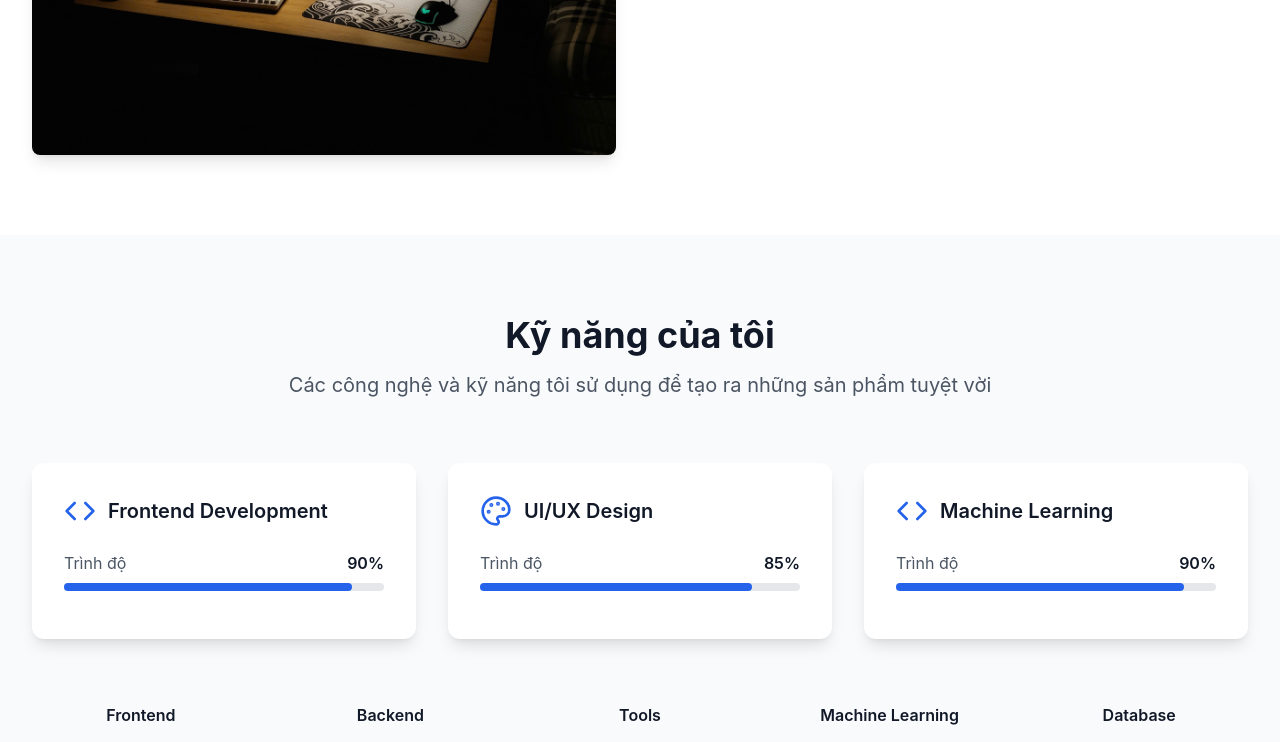
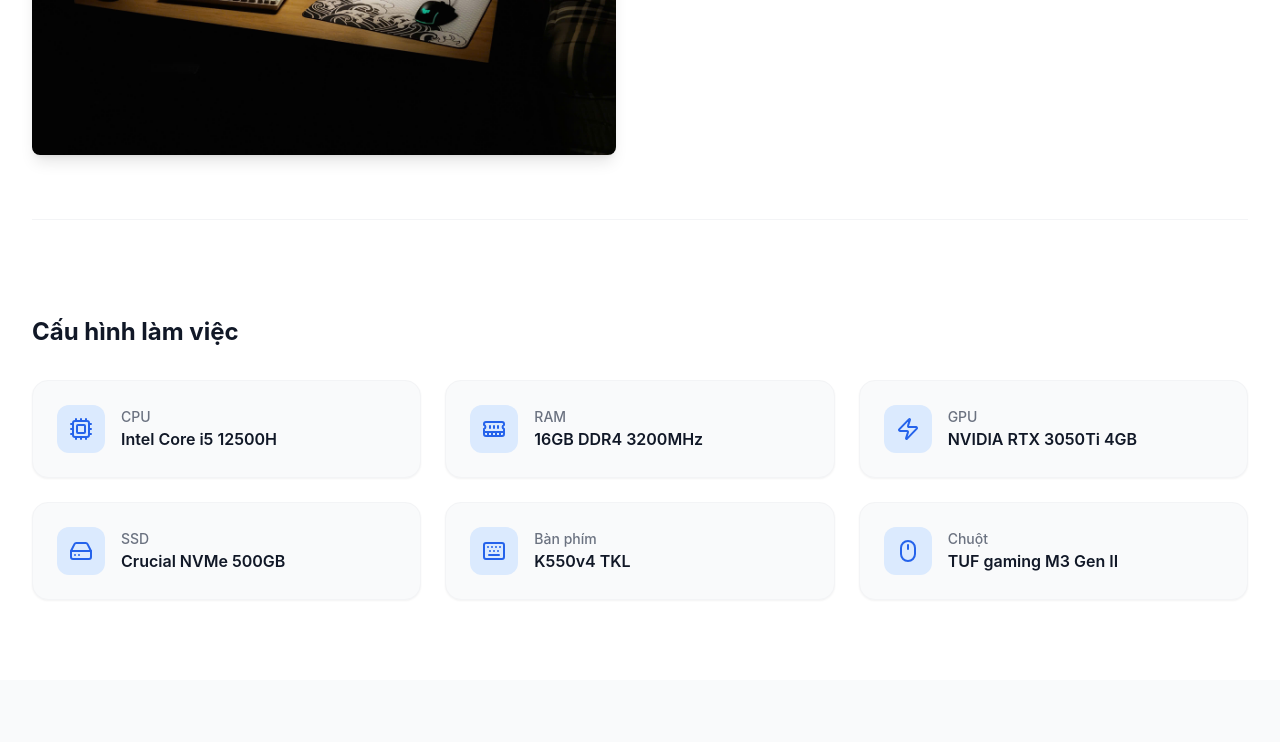
Before and after one commit to n1ml3/namle-portfolio, a React (Vite) app: page / in a window 1280 px wide. Shown: the part 1155-1897 px from the top of the page. Built offline with nearby package versions, Linux system fonts and the light colour scheme.

Commit message:
add current setup

```diff
--- a/src/components/sections/About.tsx
+++ b/src/components/sections/About.tsx
@@ -1,5 +1,6 @@
 import { AnimatedSection } from "../ui/AnimatedSection"
 import { StatItem } from "../ui/StatItem"
+import { WorkstationCard } from "../ui/WorkstationCard"
 
 export interface Stat {
   label: string
@@ -23,7 +24,7 @@ export function About({ stats }: AboutProps) {
           </div>
         </AnimatedSection>
 
-        <div className="grid md:grid-cols-2 gap-12 items-center">
+        <div className="grid md:grid-cols-2 gap-12 items-center mb-16">
           <AnimatedSection animation="slideLeft" delay={200}>
             <img
               src="/about-image.jpg"
@@ -60,6 +61,10 @@ export function About({ stats }: AboutProps) {
             </AnimatedSection>
           </div>
         </div>
+
+        <div className="border-t border-gray-100 dark:border-gray-800 pt-12">
+          <WorkstationCard />
+        </div>
       </div>
     </section>
   )
--- /dev/null
+++ b/src/components/ui/WorkstationCard.tsx
@@ -0,0 +1,69 @@
+import { Laptop, Cpu, MemoryStick, Zap, HardDrive, Keyboard, Mouse } from "lucide-react"
+import { AnimatedSection } from "./AnimatedSection"
+import type { HardwareSpec } from "../../types"
+
+/**
+ * Este componente muestra la configuración del hardware de manera elegante.
+ * Se utiliza una cuadrícula para que la información sea fácil de leer y se mantenga la consistencia con el diseño del sitio.
+ */
+export function WorkstationCard() {
+  const specs: HardwareSpec[] = [
+    {
+      label: "CPU",
+      value: "Intel Core i5 12500H",
+      icon: Cpu,
+    },
+    {
+      label: "RAM",
+      value: "16GB DDR4 3200MHz",
+      icon: MemoryStick,
+    },
+    {
+      label: "GPU",
+      value: "NVIDIA RTX 3050Ti 4GB",
+      icon: Zap,
+    },
+    {
+      label: "SSD",
+      value: "Crucial NVMe 500GB",
+      icon: HardDrive,
+    },
+    {
+      label: "Bàn phím",
+      value: "K550v4 TKL",
+      icon: Keyboard,
+    },
+    {
+      label: "Chuột",
+      value: "TUF gaming M3 Gen II",
+      icon: Mouse,
+    },
+  ]
+
+  return (
+    <div className="mt-12 group">
+      <h3 className="text-2xl font-bold text-gray-900 dark:text-white mb-8">Cấu hình làm việc</h3>
+      <div className="grid grid-cols-1 sm:grid-cols-2 lg:grid-cols-3 gap-6">
+        {specs.map((spec, index) => (
+          <AnimatedSection key={spec.label} animation="scaleIn" delay={100 * index}>
+            <div className="bg-gray-50 dark:bg-gray-800/50 p-6 rounded-2xl border border-gray-100 dark:border-gray-700 hover:border-blue-500 dark:hover:border-blue-400 transition-all duration-300 shadow-sm hover:shadow-md">
+              <div className="flex items-center space-x-4">
+                <div className="p-3 bg-blue-100 dark:bg-blue-900/30 rounded-xl">
+                  <spec.icon className="w-6 h-6 text-blue-600 dark:text-blue-400" />
+                </div>
+                <div>
+                  <p className="text-sm text-gray-500 dark:text-gray-400 font-medium">
+                    {spec.label}
+                  </p>
+                  <p className="text-gray-900 dark:text-white font-semibold">
+                    {spec.value}
+                  </p>
+                </div>
+              </div>
+            </div>
+          </AnimatedSection>
+        ))}
+      </div>
+    </div>
+  )
+}
--- a/src/types/index.ts
+++ b/src/types/index.ts
@@ -20,3 +20,8 @@ export interface SkillCategory {
   color: string
   items: string[]
 }
+export interface HardwareSpec {
+  label: string
+  value: string
+  icon: LucideIcon
+}
```
